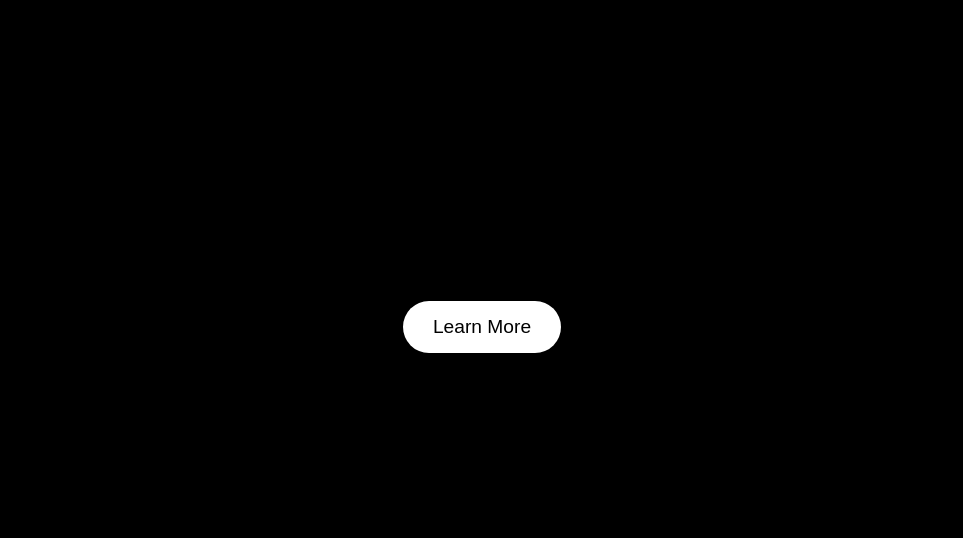
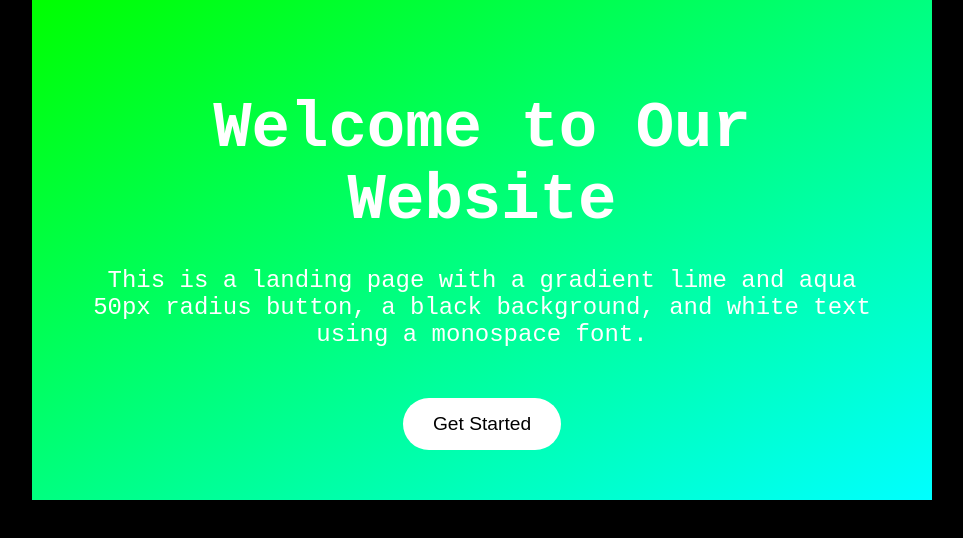
Before and after one commit to PurePro4561/ChatGPT3, a plain HTML site: page index.html in a window 1280 px wide. Shown: the whole page, without its empty margins (158-1121 px from the left). Drawn offline with Linux system fonts and the light colour scheme.

Commit message:
Update index.html

```diff
--- a/index.html
+++ b/index.html
@@ -1,10 +1,12 @@
 <!DOCTYPE html>
 <html>
 <head>
-	<title>Lime and Aqua Landing Page</title>
+	<title>Landing Page with Lime and Aqua Gradient</title>
 	<style>
 		body {
-			background: black;
+			background-color: black;
+			color: white;
+			font-family: monospace;
 			margin: 0;
 			padding: 0;
 		}
@@ -14,7 +16,7 @@
 			margin: 0 auto;
 			padding: 50px;
 			text-align: center;
-			color: linear-gradient(to bottom right, lime, aqua);
+			background: linear-gradient(to bottom right, lime, aqua);
 		}
 
 		h1 {
@@ -47,9 +49,9 @@
 </head>
 <body>
 	<div class="container">
-		<h1>Welcome to our website</h1>
-		<p>Lorem ipsum dolor sit amet, consectetur adipiscing elit. Suspendisse bibendum ipsum vitae ex tincidunt, in tempor augue dictum.</p>
-		<button>Learn More</button>
+		<h1>Welcome to Our Website</h1>
+		<p>This is a landing page with a gradient lime and aqua 50px radius button, a black background, and white text using a monospace font.</p>
+		<button>Get Started</button>
 	</div>
 </body>
 </html>
```
